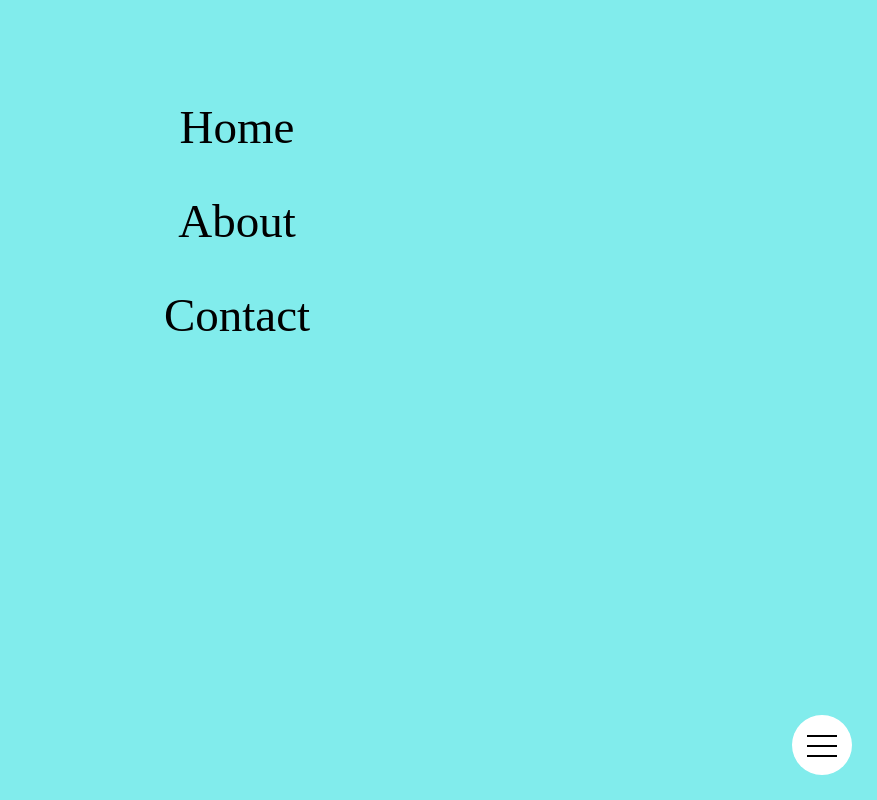
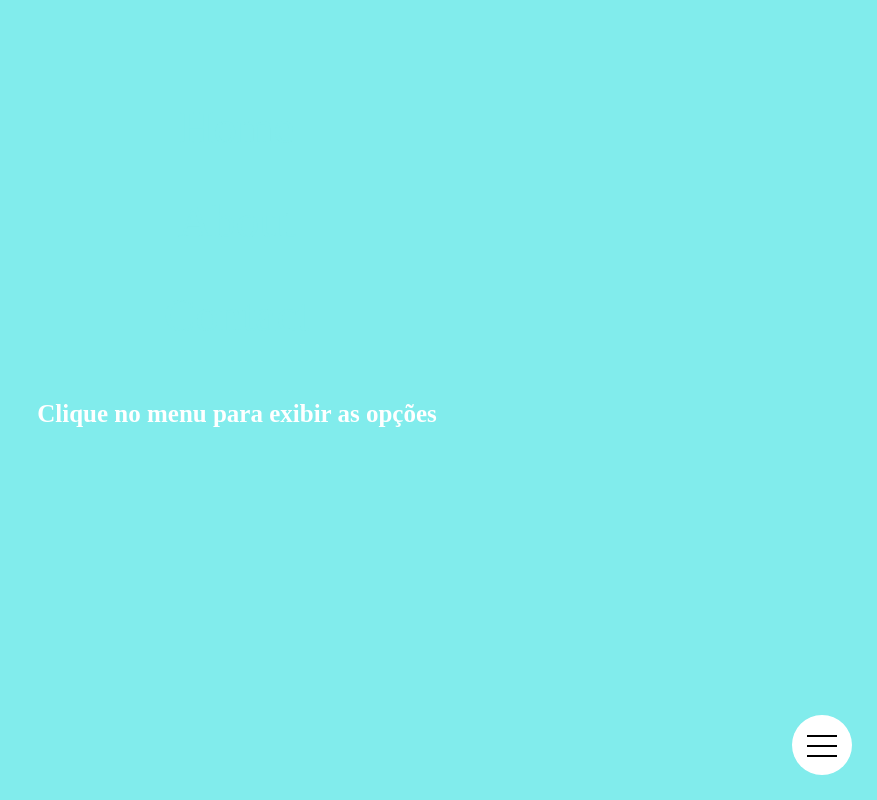
Before and after one commit to leonardoguerra1501/Projeto-MenuHamburger, a plain HTML site: page index.html in a window 1280 px wide. Shown: the whole page, without its empty margins (403-1280 px from the left). Drawn offline with Linux system fonts and the light colour scheme.

Commit message:
finalizado

```diff
--- a/css/style.css
+++ b/css/style.css
@@ -9,20 +9,16 @@ body{
 a{
     display: block;
     margin-bottom: 40px;
-    color:#000;
+    color: #81ecec;
     font-size: 47px;
     text-decoration: none;
     text-align: center;
 
 }
 ul{
-
-    display: contents;
     position: absolute;
-
-
-}
-.lista{
+    left:0;
+    right: 0;
     margin: 100px auto;
 
 }
@@ -90,3 +86,13 @@ input:checked ~label .hamburger:after{
     bottom: 0px;
 
 }
+p{
+    text-align: center;
+    position: absolute;
+    top: 50%;
+    width: 100%;
+    font-size: 25px;
+    color: #fff;
+    font-weight: 900;
+
+}
--- a/index.html
+++ b/index.html
@@ -14,13 +14,12 @@
             <span class="hamburger"></span>
         </div>
     </label>
-    <div class="lista">
         <ul>
             <li><a href="#">Home</a></li>
             <li><a href="#">About</a></li>
             <li><a href="#">Contact</a></li>
         </ul>
-    </div>
+    <p>Clique no menu para exibir as opções</p>
 
 </body>
 </html>
```
